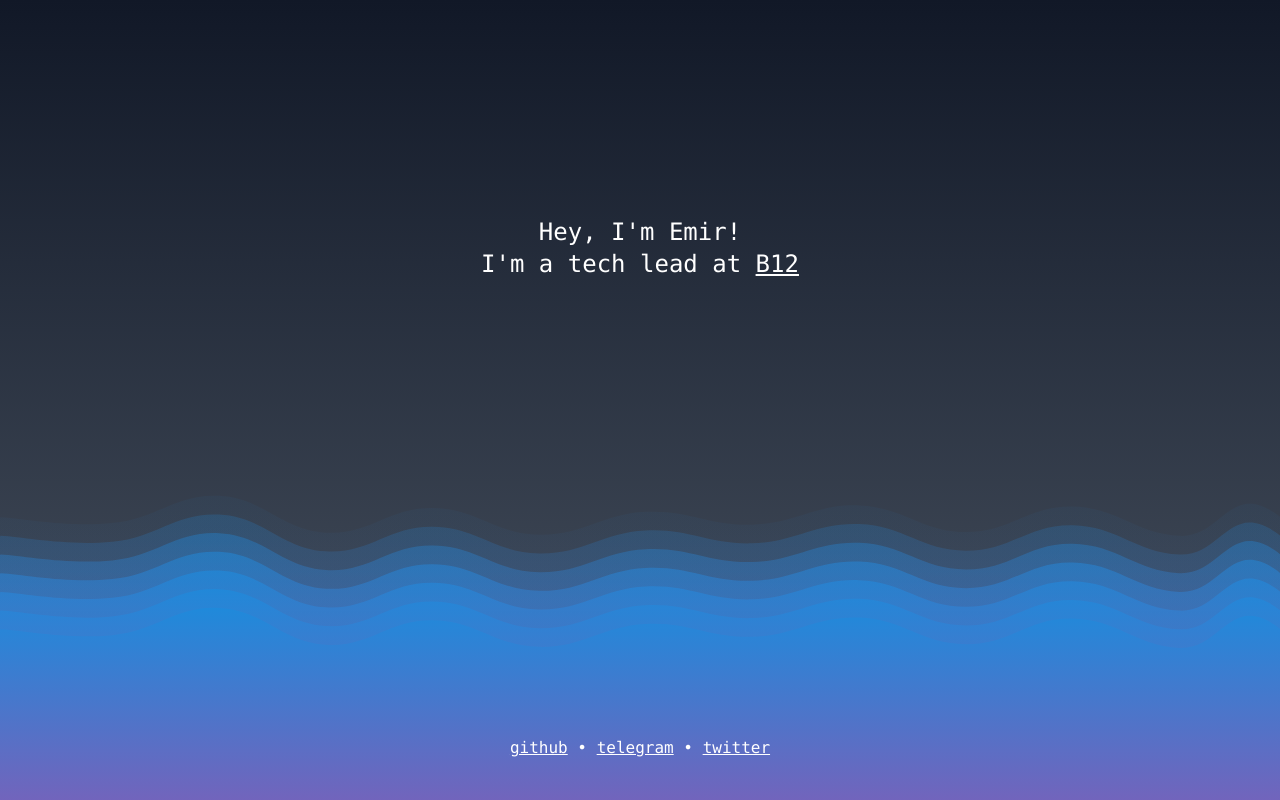
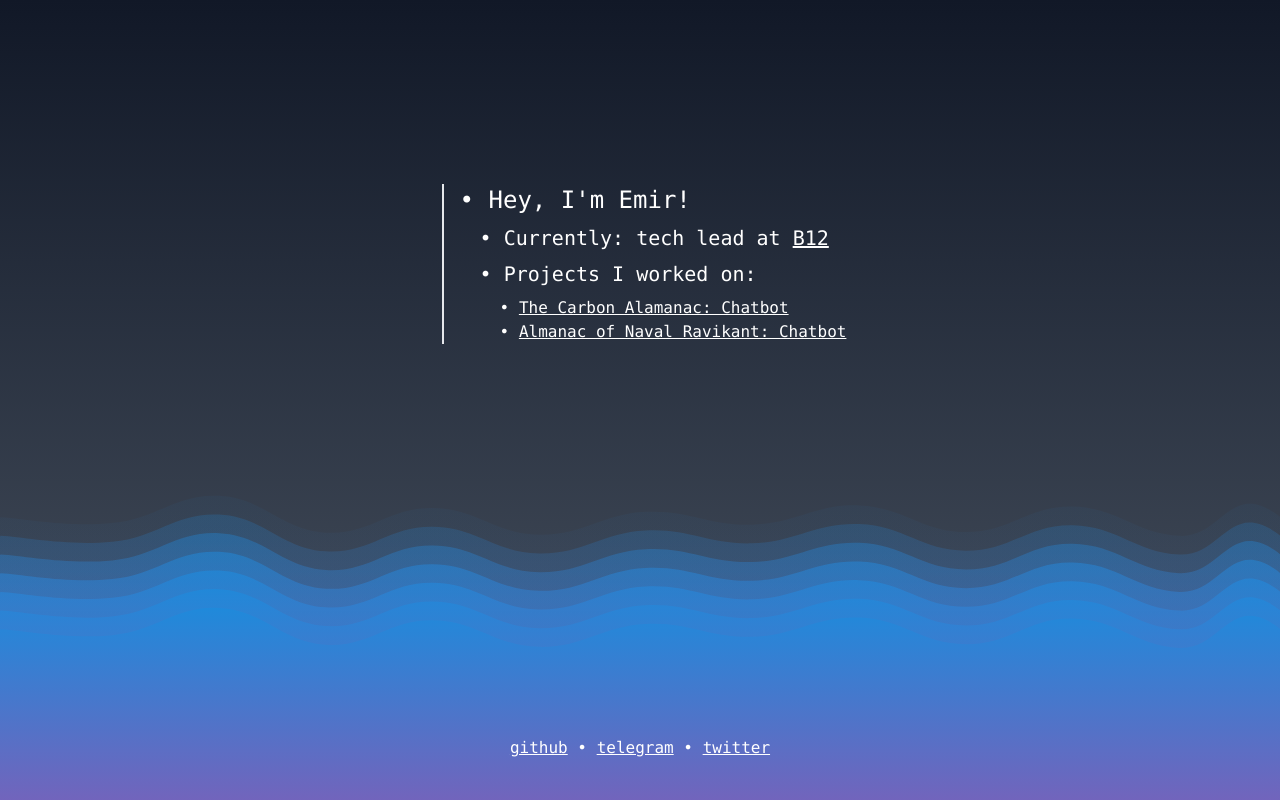
Before and after one commit to progremir/progremir.dev, a Next.js app: page / in a window 1280 px wide. Built offline with nearby package versions, Linux system fonts and the light colour scheme.

Commit message:
feat: add projects list

```diff
--- a/src/pages/index.tsx
+++ b/src/pages/index.tsx
@@ -27,14 +27,38 @@ export default function Home() {
       </Head>
       <header />
       <main>
-        <h1 className="text-center">
-          Hey, I&apos;m Emir!
-          <br />
-          I&apos;m a tech lead at{` `}
-          <a href="https://b12.io" target="_blank" rel="noopener noreferrer">
-            B12
-          </a>
-        </h1>
+        <div className="border-l-2 pl-4 ml-2 space-y-2">
+          <h1>&bull; Hey, I&apos;m Emir!</h1>
+          <h2 className="ml-5">
+            &bull; Currently: tech lead at{` `}
+            <a href="https://b12.io" target="_blank" rel="noopener noreferrer">
+              B12
+            </a>
+          </h2>
+          <h2 className="ml-5">&bull; Projects I worked on:</h2>
+          <ul className="ml-10">
+            <li>
+              &bull;{` `}
+              <a
+                href="https://carbon.progremir.dev"
+                target="_blank"
+                rel="noopener noreferrer"
+              >
+                The Carbon Alamanac: Chatbot
+              </a>
+            </li>
+            <li>
+              &bull;{` `}
+              <a
+                href="https://navalmanac.progremir.dev"
+                target="_blank"
+                rel="noopener noreferrer"
+              >
+                Almanac of Naval Ravikant: Chatbot
+              </a>
+            </li>
+          </ul>
+        </div>
       </main>
       <br />
       <footer className="mb-10">
```
